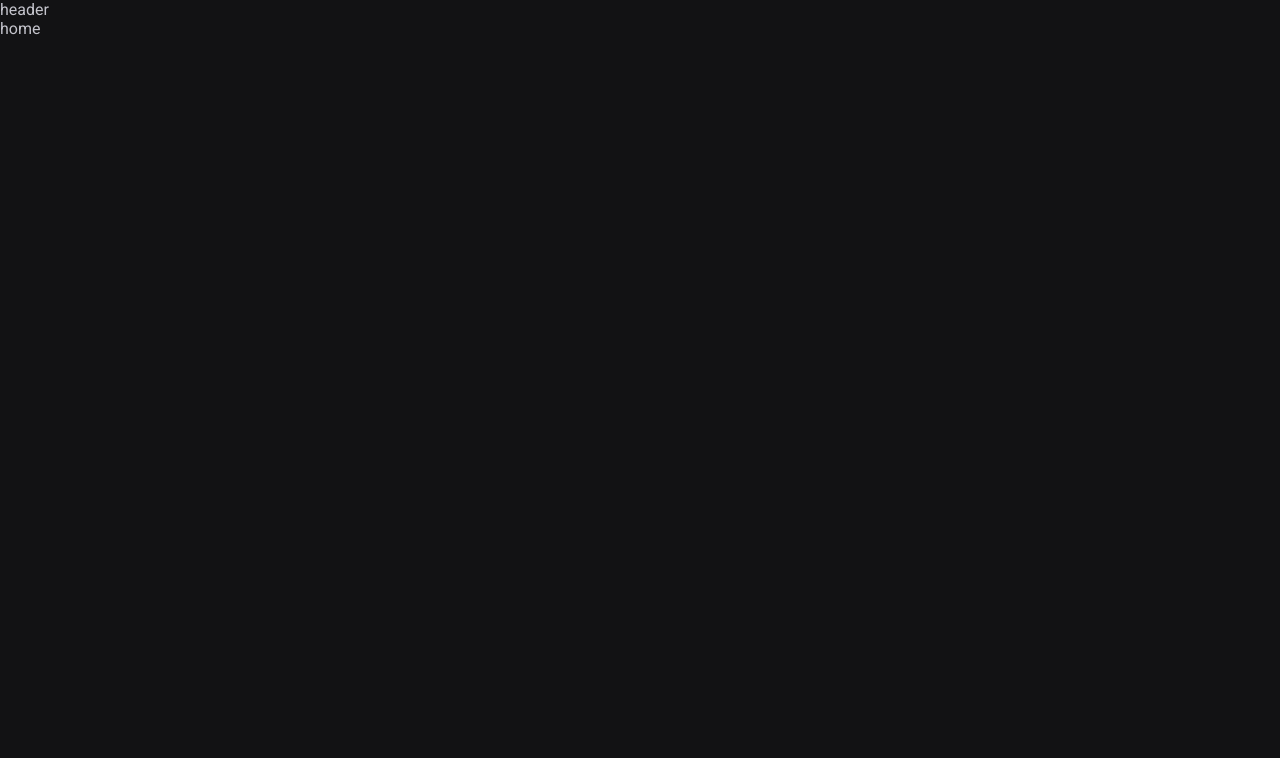
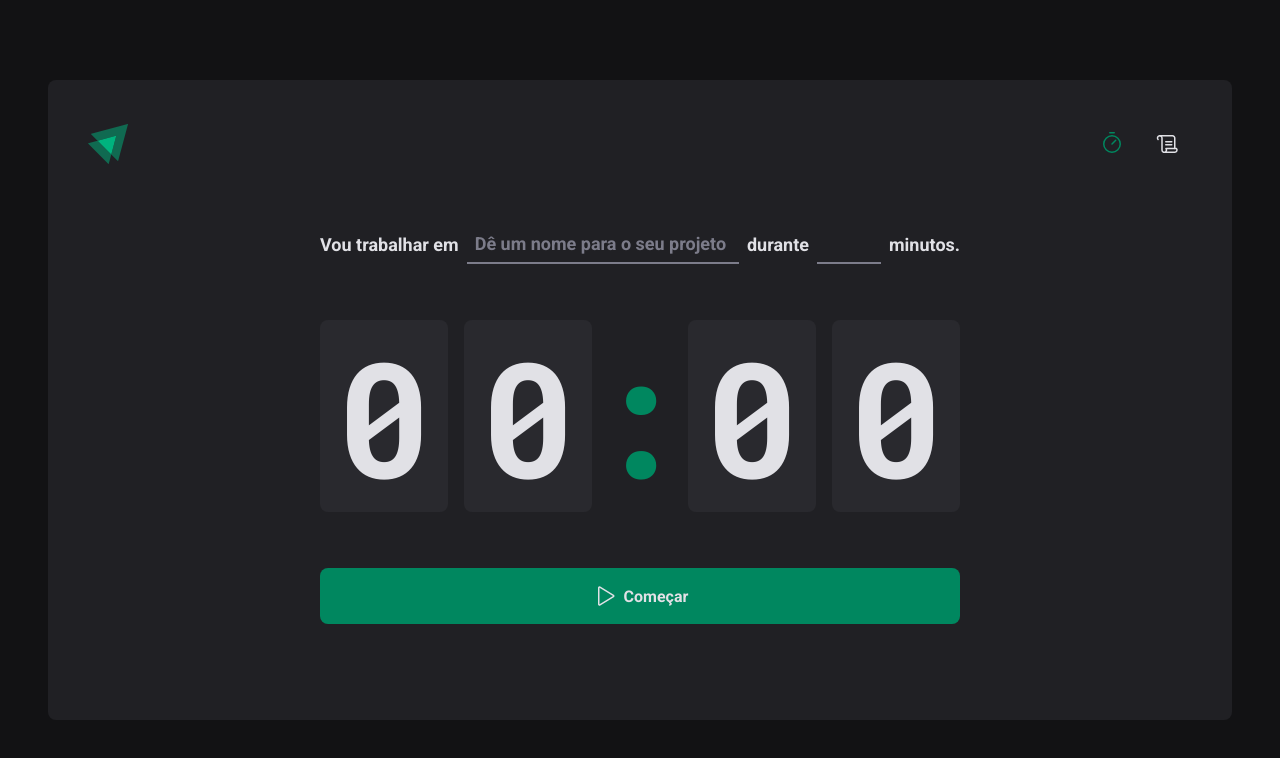
Before and after one commit to rodrfx/ignite-timer, a React (Vite) app: page / in a window 1280 px wide. Shown: the top 758 px of the page. Built offline with nearby package versions, Linux system fonts and the light colour scheme.

Commit message:
page home and styles

```diff
--- a/package.json
+++ b/package.json
@@ -11,6 +11,7 @@
   },
   "dependencies": {
     "@types/styled-components": "^5.1.26",
+    "phosphor-react": "^1.4.1",
     "react": "^18.2.0",
     "react-dom": "^18.2.0",
     "react-router-dom": "6",
--- a/src/App.tsx
+++ b/src/App.tsx
@@ -11,6 +11,6 @@
         <Router />
       </BrowserRouter>
       <GlobalStyle />
-    </ThemeProvider >
+    </ThemeProvider>
   )
 }
--- a/src/components/Header/index.tsx
+++ b/src/components/Header/index.tsx
@@ -1,7 +1,20 @@
+import { Scroll, Timer } from 'phosphor-react'
+import { NavLink } from 'react-router-dom'
+import logo from '../../assets/Logo.svg'
+import { HeaderContainer } from './styles'
+
 export const Header = () => {
     return (
-        <>
-            <p>header</p>
-        </>
+        <HeaderContainer>
+            <img src={logo} alt="" />
+            <nav>
+                <NavLink to="/" title="timer">
+                    <Timer size={24} />
+                </NavLink>
+                <NavLink to="/history" title="histórico">
+                    <Scroll size={24} />
+                </NavLink>
+            </nav>
+        </HeaderContainer>
     )
 }
--- /dev/null
+++ b/src/components/Header/styles.ts
@@ -0,0 +1,27 @@
+import styled from 'styled-components';
+
+export const HeaderContainer = styled.header`
+  display: flex;
+  align-items: center;
+  justify-content: space-between;
+  nav {
+    display: flex;
+    gap: 0.5rem;
+    a {
+      width: 3rem;
+      height: 3rem;
+      display: flex;
+      justify-content: center;
+      align-items: center;
+      color: ${(props) => props.theme['gray-100']};
+      border-top: 3px solid transparent;
+      border-bottom: 3px solid transparent;
+      &:hover {
+        border-bottom: 3px solid ${(props) => props.theme['green-500']};
+    }
+    &.active {
+        color: ${(props) => props.theme['green-500']};
+      }
+    }
+  }
+`
--- /dev/null
+++ b/src/components/layouts/DefaultLayout/index.tsx
@@ -0,0 +1,12 @@
+import { Outlet } from 'react-router-dom'
+import { Header } from '../../Header'
+import { LayoutContainer } from './styles'
+
+export const DefaultLayout = () => {
+  return (
+    <LayoutContainer>
+      <Header />
+      <Outlet />
+    </LayoutContainer>
+  )
+}
--- /dev/null
+++ b/src/components/layouts/DefaultLayout/styles.ts
@@ -0,0 +1,12 @@
+import styled from 'styled-components'
+
+export const LayoutContainer = styled.div`
+  max-width: 74rem;
+  height: calc(100vh - 10rem);
+  margin: 5rem auto;
+  padding: 2.5rem;
+  background: ${(props) => props.theme['gray-800']};
+  border-radius: 8px;
+  display: flex;
+  flex-direction: column;
+`
--- a/src/components/layouts/defaultLayout.tsx
+++ /dev/null
@@ -1,11 +0,0 @@
-import { Outlet } from "react-router-dom"
-import { Header } from "../Header"
-
-export const DefaultLayout = () => {
-    return (
-        <>
-            <Header />
-            <Outlet />
-        </>
-    )
-}
--- a/src/components/pages/Home.tsx
+++ /dev/null
@@ -1,7 +0,0 @@
-export const Home = () => {
-    return (
-        <>
-            <p>home</p>
-        </>
-    )
-}
--- /dev/null
+++ b/src/components/pages/Home/index.tsx
@@ -0,0 +1,45 @@
+import { Play } from "phosphor-react"
+import { CountdownContainer, FormContainer, HomeContainer, MinutesAmountInput, Separator, StartCountdownButton, TaskInput } from "./styles"
+
+export const Home = () => {
+  return (
+    <HomeContainer>
+      <form action="">
+        <FormContainer>
+          <label htmlFor="task">Vou trabalhar em</label>
+          <TaskInput id="task" list="task-suggestions" placeholder="Dê um nome para o seu projeto" />
+
+          <datalist id="task-suggestions">
+            <option value="Estudar Inglês" />
+            <option value="Fazer ou continuar um projeto" />
+            <option value="Revisar matéria" />
+          </datalist>
+
+
+          <label htmlFor="minutesAmount">durante</label>
+          <MinutesAmountInput
+            type="number"
+            id="minutesAmount"
+            step={5}
+            min={5}
+            max={60}
+          />
+          <span>minutos.</span>
+        </FormContainer>
+
+        <CountdownContainer>
+          <span>0</span>
+          <span>0</span>
+          <Separator>:</Separator>
+          <span>0</span>
+          <span>0</span>
+        </CountdownContainer>
+
+        <StartCountdownButton type="submit" >
+          <Play size={24} />
+          Começar
+        </StartCountdownButton>
+      </form>
+    </HomeContainer>
+  )
+}
--- /dev/null
+++ b/src/components/pages/Home/styles.ts
@@ -0,0 +1,142 @@
+import styled from 'styled-components'
+
+export const HomeContainer = styled.main`
+  flex: 1;
+  display: flex;
+  flex-direction: column;
+  align-items: center;
+  justify-content: center;
+
+  form {
+    display: flex;
+    flex-direction: column;
+    align-items: center;
+    gap: 3.5rem;
+  }
+`
+
+export const FormContainer = styled.div`
+width: 100%;
+display: flex;
+align-items: center;
+justify-content: center;
+gap: 0.5rem;
+color: ${(props) => props.theme['gray-100']};
+font-size: 1.125rem ;
+font-weight: bold;
+flex-wrap: wrap;
+`
+
+const BaseInput = styled.input`
+background: transparent;
+height: 2.5rem;
+border: 0;
+border-bottom: 2px solid ${(props) => props.theme['gray-500']};
+font-weight: bold;
+font-size: 1.125rem;
+padding: 0 0.5rem;
+color: ${(props) => props.theme['gray-100']};
+
+&:focus {
+  box-shadow: none;
+  border-color: ${(props) => props.theme['green-500']};
+}
+
+&::placeholder {
+color: ${(props) => props.theme['gray-500']};
+}
+`
+
+export const TaskInput = styled(BaseInput)`
+  flex: 1;
+
+  &::-webkit-calendar-picker-indicator {
+    display: none !important;
+  }
+`
+
+export const MinutesAmountInput = styled(BaseInput)`
+  width: 4rem;
+`
+
+export const CountdownContainer = styled.div`
+font-family: 'Roboto Mono', monospace;
+font-size: 10rem;
+line-height:8rem ;
+color: ${(props) => props.theme['gray-100']};
+display: flex;
+gap: 1rem;
+
+span {
+  background-color: ${(props) => props.theme['gray-700']};
+  padding: 2rem 1rem;
+  border-radius: 8px;
+}
+`
+
+export const Separator = styled.div`
+  padding: 2rem 0;
+  color: ${(props) => props.theme['green-500']};
+  width: 4rem;
+  overflow: hidden;
+  display: flex;
+  justify-content: center;
+`
+
+export const StartCountdownButton = styled.button`
+  width: 100%;
+  border: 0;
+  padding: 1rem;
+  border-radius: 8px;
+  display: flex;
+  align-items: center;
+  justify-content: center;
+  gap: 0.5rem;
+  font-weight:bold;
+  cursor: pointer;
+  background: ${(props) => props.theme['green-500']};
+  color: ${(props) => props.theme['gray-100']};
+
+  &:disabled {
+    opacity: 0.7;
+    cursor: not-allowed;
+  }
+
+  &:not(:disabled):hover {
+    background: ${(props) => props.theme['green-700']};
+  }
+`
+
+
+// export const BaseCountdownButton = styled.button`
+//   width: 100%;
+//   border: 0;
+//   padding: 1rem;
+//   border-radius: 8px;
+//   display: flex;
+//   align-items: center;
+//   justify-content: center;
+//   color: ${(props) => props.theme['gray-100']};
+//   gap: 0.5rem;
+//   font-weight: bold;
+//   cursor: pointer;
+//   &:disabled {
+//     opacity: 0.7;
+//     cursor: not-allowed;
+//   }
+// `
+
+// export const StartCountdownButton = styled(BaseCountdownButton)`
+//   background: ${(props) => props.theme['green-500']};
+//   color: ${(props) => props.theme['gray-100']};
+//   &:not(:disabled):hover {
+//     background: ${(props) => props.theme['green-700']};
+//   }
+// `
+
+// export const StopCountdownButton = styled(BaseCountdownButton)`
+//   background: ${(props) => props.theme['red-500']};
+//   &:not(:disabled):hover {
+//     background: ${(props) => props.theme['red-700']};
+//   }
+// `
```
Also changed, not shown: src/Router.tsx (+3 -4 lines), src/components/pages/History.tsx (+5 -5 lines), src/assets/Logo.svg (added), 1 other file (tests, documents, lock files or other folders).
